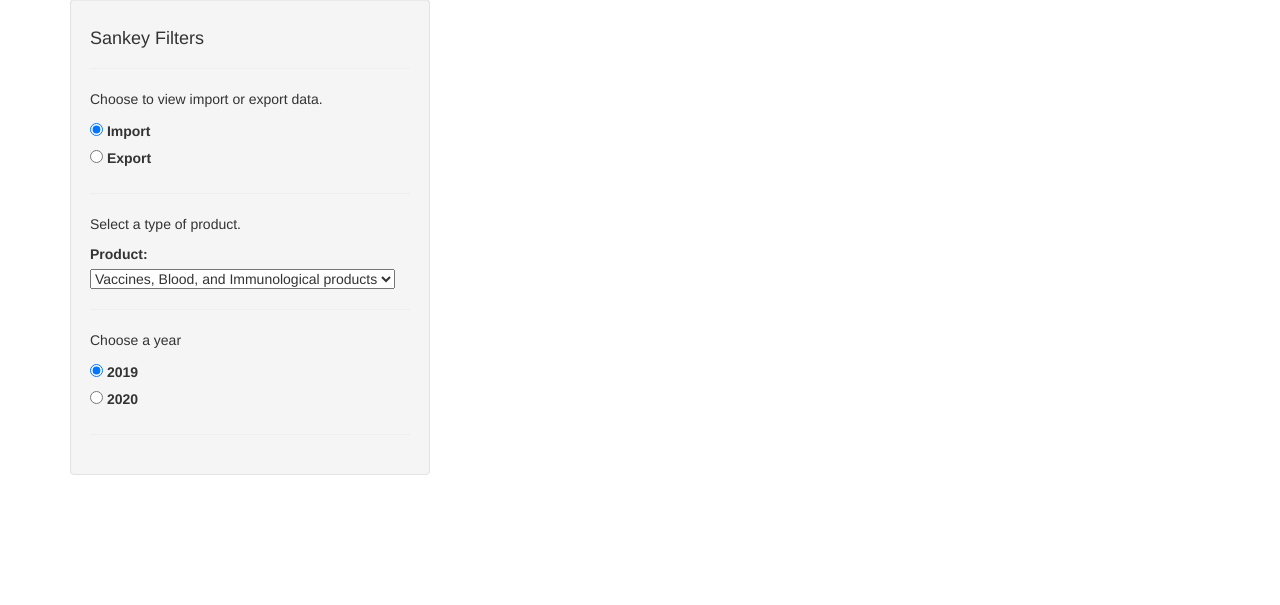
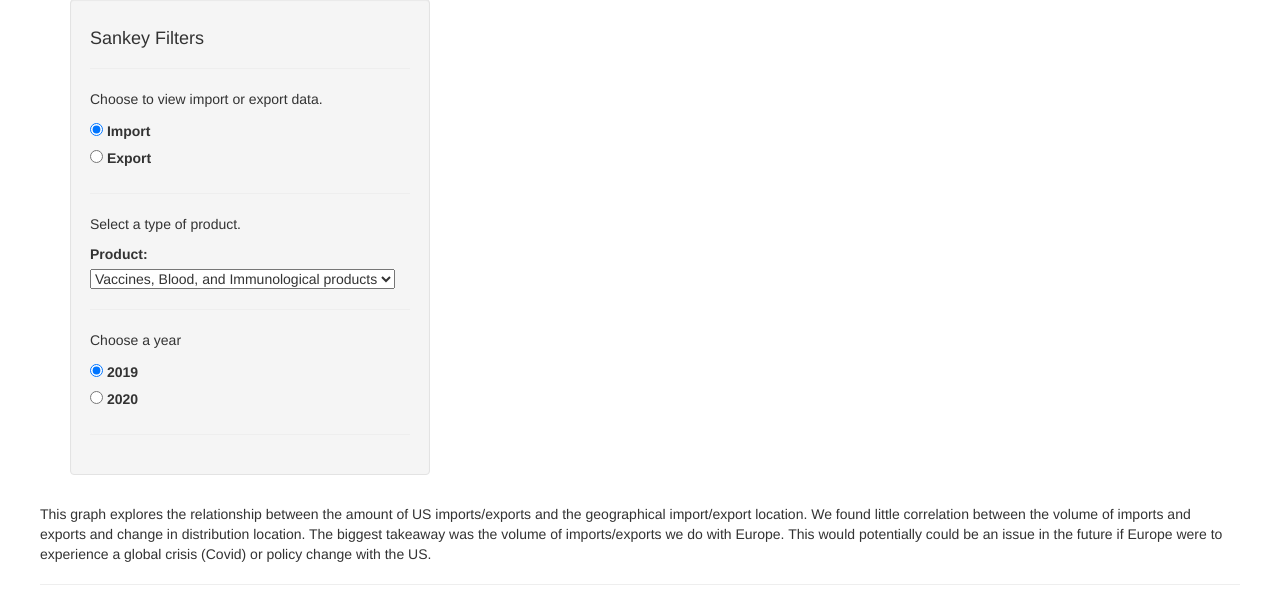
Before and after one commit to LaurenEGardner/bootcamp-project2, a Flask app: page / in a window 1280 px wide; the page is wider, and only the part inside the window is pictured. Shown: the part 1737-2342 px from the top of that part. Before the commit the page ends 2212 px from the top of that part, so only its background shows below. Run offline with Flask 2, Linux system fonts and the light colour scheme; data that the repository does not hold is empty; parts of the project's set-up code (start-up, migrations or seed data) failed here and were passed over; some libraries are stand-ins or nearby versions.

Commit message:
update index w last summary parapgraph

```diff
--- a/templates/index.html
+++ b/templates/index.html
@@ -101,9 +101,12 @@
 				  </div>
 				<div class="col-md-8">
 				  <div id="sankey">
-
 				  </div>
 				</div>
+				<div class ="row">
+				<p>This graph explores the relationship between the amount of US imports/exports and the geographical import/export location.  We found little correlation between the volume of imports and exports and change in distribution location. The biggest takeaway was the volume of imports/exports we do with Europe. This would potentially could be an issue in the future if Europe were to experience a global crisis (Covid) or policy change with the US.
+				</p>
+				<hr>
 			</div>
 		  </div>
 
```
